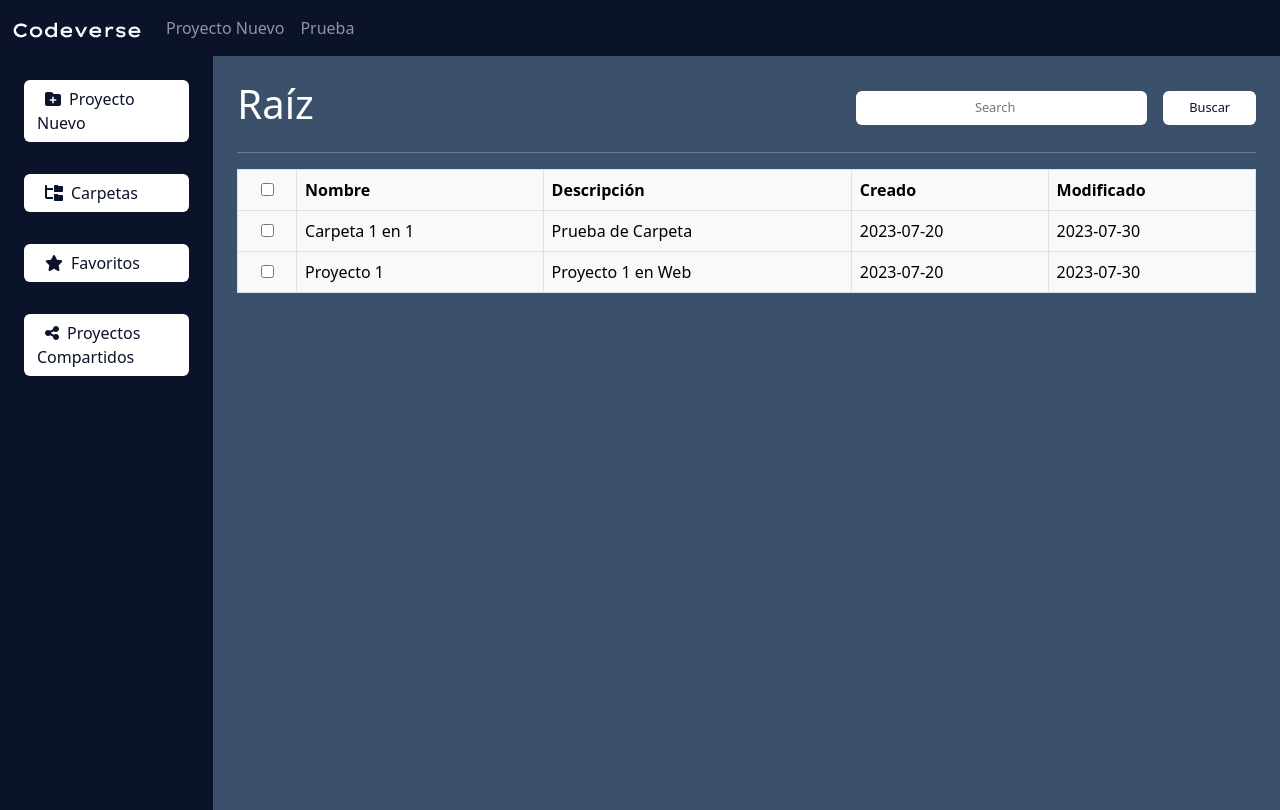
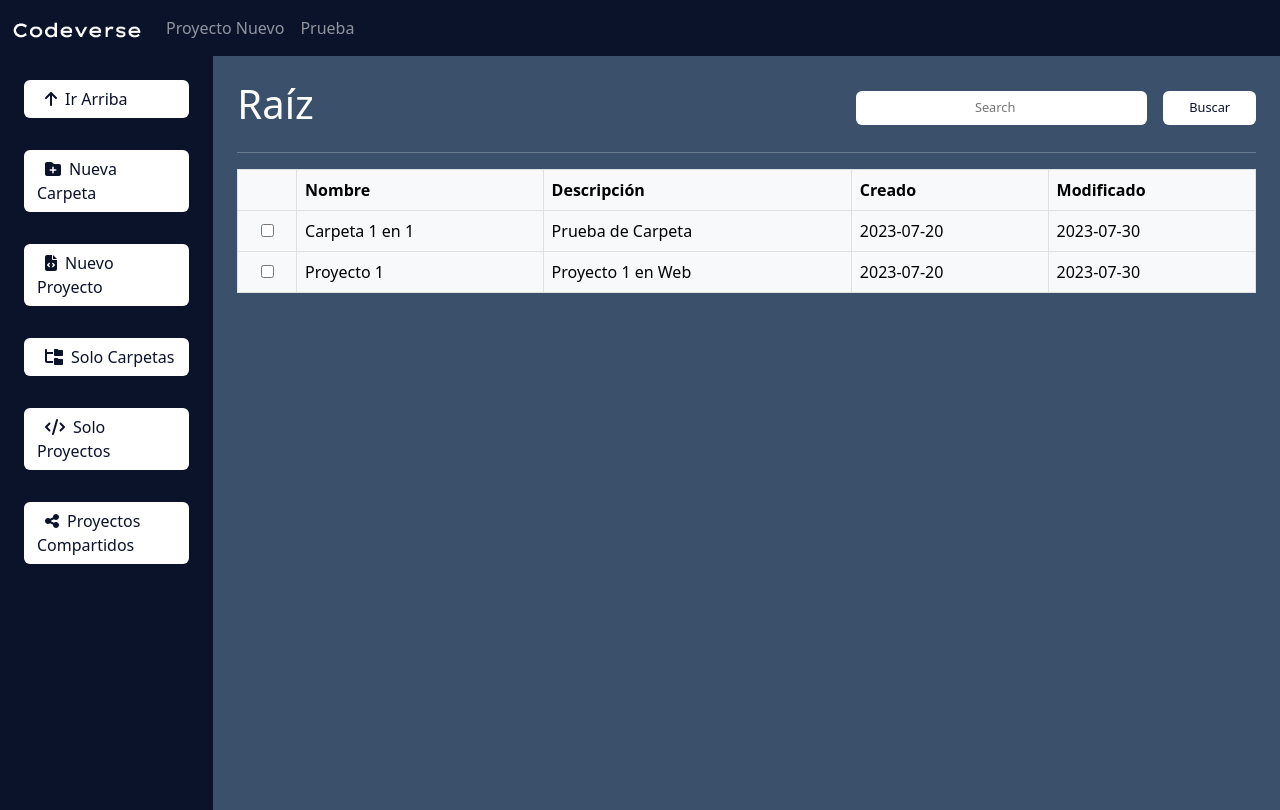
Before and after one commit to iamchapita/Codeverse-Frontend, an Angular app: page /app/projectExplorer in a window 1280 px wide. Built offline with nearby package versions, Linux system fonts and the light colour scheme.

Commit message:
Implementacion de opciones  y cambio de estilos

```diff
--- a/src/app/codeverse/pages/project-explorer/project-explorer.component.css
+++ b/src/app/codeverse/pages/project-explorer/project-explorer.component.css
@@ -62,3 +62,7 @@ hr {
 	font-size: 0.8rem;
 	margin-right: 1rem;
 }
+
+tr {
+	cursor: pointer;
+}
--- a/src/app/codeverse/pages/project-explorer/project-explorer.component.html
+++ b/src/app/codeverse/pages/project-explorer/project-explorer.component.html
@@ -7,14 +7,21 @@
 		<div class="col-sm-12 col-md-4 col-lg-2 p-4 bg-custom2">
 
 			<div class="options">
+
 				<button class="btn">
-					<fa-icon [icon]="faFolderPlus"></fa-icon>Proyecto Nuevo
+					<fa-icon [icon]="faArrowUp"></fa-icon>Ir Arriba
 				</button>
 				<button class="btn">
-					<fa-icon [icon]="faFolderTree"></fa-icon>Carpetas
+					<fa-icon [icon]="faFolderPlus"></fa-icon>Nueva Carpeta
 				</button>
 				<button class="btn">
-					<fa-icon [icon]="faStar"></fa-icon>Favoritos
+					<fa-icon [icon]="faFileCode"></fa-icon>Nuevo Proyecto
+				</button>
+				<button class="btn">
+					<fa-icon [icon]="faFolderTree"></fa-icon>Solo Carpetas
+				</button>
+				<button class="btn">
+					<fa-icon [icon]="faCode"></fa-icon>Solo Proyectos
 				</button>
 				<button class="btn">
 					<fa-icon [icon]="faShareNodes"></fa-icon>Proyectos Compartidos
@@ -41,7 +48,7 @@
 				<table class="table table-bordered table-light table-hover table-stripped align-middle">
 					<thead>
 						<tr>
-							<th class="text-center"> <input type="checkbox"> </th>
+							<th></th>
 							<th>Nombre</th>
 							<th>Descripción</th>
 							<th>Creado</th>
@@ -52,23 +59,23 @@
 
 						<ng-container *ngFor="let d of data">
 
-							<tr *ngFor="let folder of d.folders">
+							<tr *ngFor="let folder of d.folders" routerLink="/">
 
 								<td class="text-center"> <input type="checkbox"> </td>
-								<td routerLink="/">{{ folder.name }}</td>
-								<td routerLink="/">{{ folder.description }}</td>
-								<td routerLink="/">{{ folder.createdAt }}</td>
-								<td routerLink="/">{{ folder.modifiedAt }}</td>
+								<td>{{ folder.name }}</td>
+								<td>{{ folder.description }}</td>
+								<td>{{ folder.createdAt }}</td>
+								<td>{{ folder.modifiedAt }}</td>
 
 							</tr>
 
-							<tr *ngFor="let project of d.projects">
+							<tr *ngFor="let project of d.projects" routerLink="/">
 
-								<td class="text-center"> <input type="checkbox"> </td>
-								<td routerLink="/">{{ project.name }}</td>
-								<td routerLink="/">{{ project.description }}</td>
-								<td routerLink="/">{{ project.createdAt }}</td>
-								<td routerLink="/">{{ project.modifiedAt }}</td>
+								<td class="text-center"> <input type="checkbox"></td>
+								<td>{{ project.name }}</td>
+								<td>{{ project.description }}</td>
+								<td>{{ project.createdAt }}</td>
+								<td>{{ project.modifiedAt }}</td>
 
 							</tr>
 
--- a/src/app/codeverse/pages/project-explorer/project-explorer.component.ts
+++ b/src/app/codeverse/pages/project-explorer/project-explorer.component.ts
@@ -4,6 +4,9 @@ import {
 	faFolderTree,
 	faStar,
 	faShareNodes,
+	faCode,
+	faFileCode,
+	faArrowUp,
 } from '@fortawesome/free-solid-svg-icons';
 
 import { Folder } from 'src/models/Folder.model';
@@ -18,6 +21,9 @@ export class ProjectExplorerComponent {
 	faFolderTree = faFolderTree;
 	faStar = faStar;
 	faShareNodes = faShareNodes;
+	faCode = faCode;
+	faFileCode = faFileCode;
+	faArrowUp = faArrowUp;
 
 	isExplorer: boolean = true;
 
```
